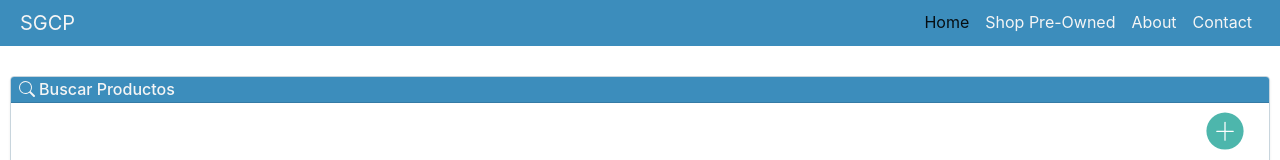
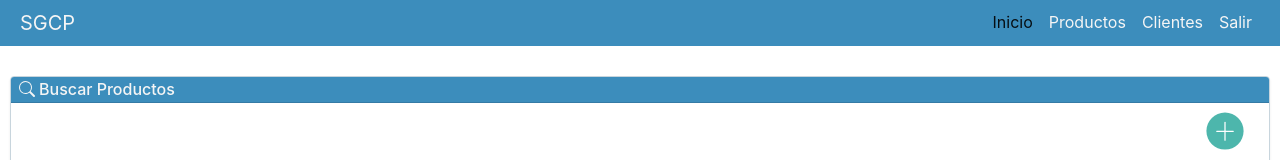
Before and after one commit to CamiloLLorente/proyecto, a Vue app: page /productos in a window 1280 px wide. Shown: the top 160 px of the page. Built offline with nearby package versions, Linux system fonts and the light colour scheme; no server answers.

Commit message:
correccion del el navbar

```diff
--- a/src/components/Header.vue
+++ b/src/components/Header.vue
@@ -17,17 +17,17 @@
       <ul class="navbar-nav ml-auto topnav">
         <li class="nav-item active">
           <a class="nav-link" href="#"
-            >Home <span class="sr-only">(current)</span></a
+            >Inicio <span class="sr-only">(current)</span></a
           >
         </li>
         <li class="nav-item">
-          <a class="nav-link" href="#">Shop Pre-Owned</a>
+          <a class="nav-link" href="#">Productos</a>
         </li>
         <li class="nav-item">
-          <a class="nav-link" href="#">About</a>
+          <a class="nav-link" href="#">Clientes</a>
         </li>
         <li class="nav-item">
-          <a class="nav-link" href="#">Contact</a>
+          <a class="nav-link" href="#">Salir</a>
         </li>
 
       </ul>
```
